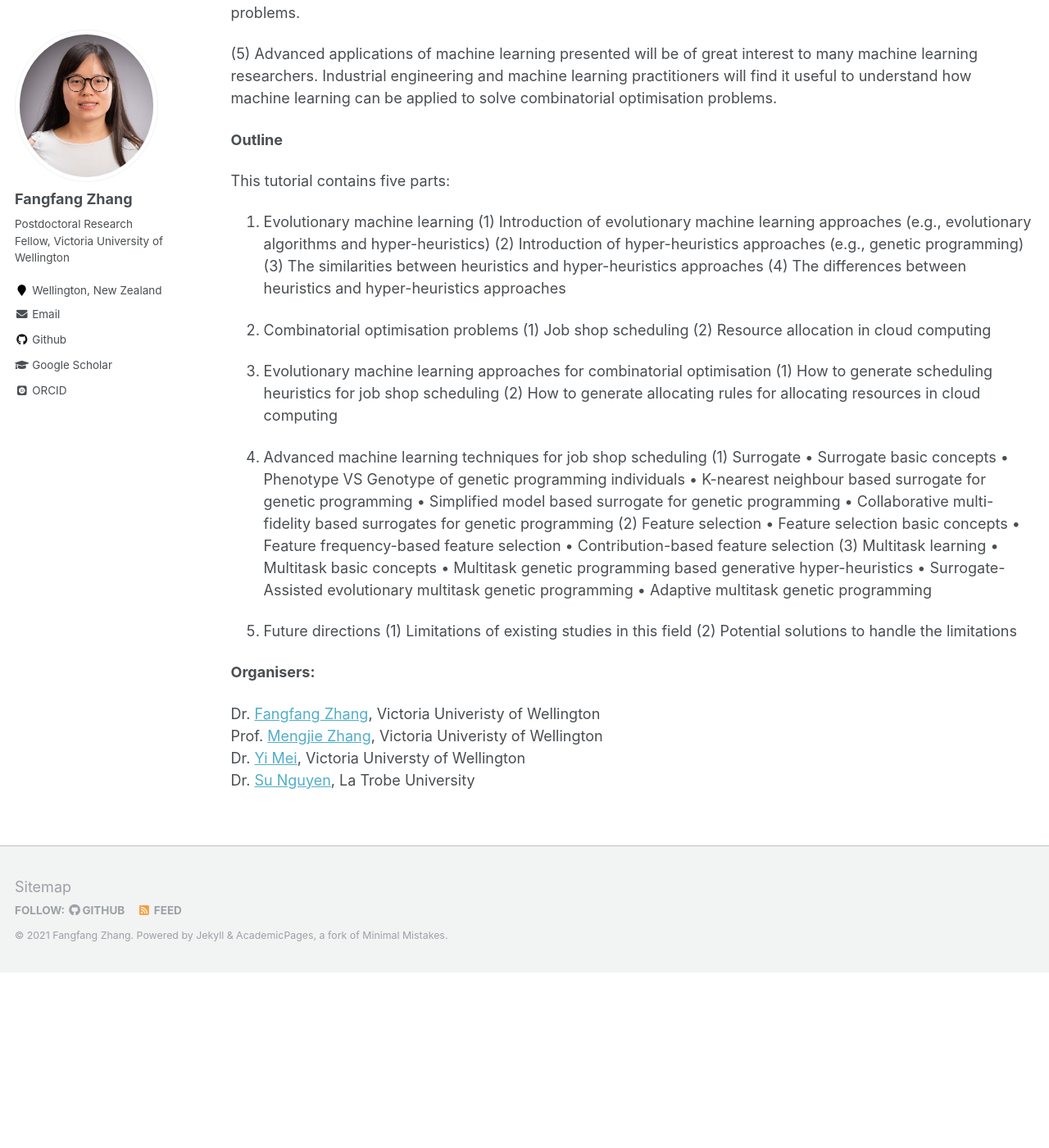
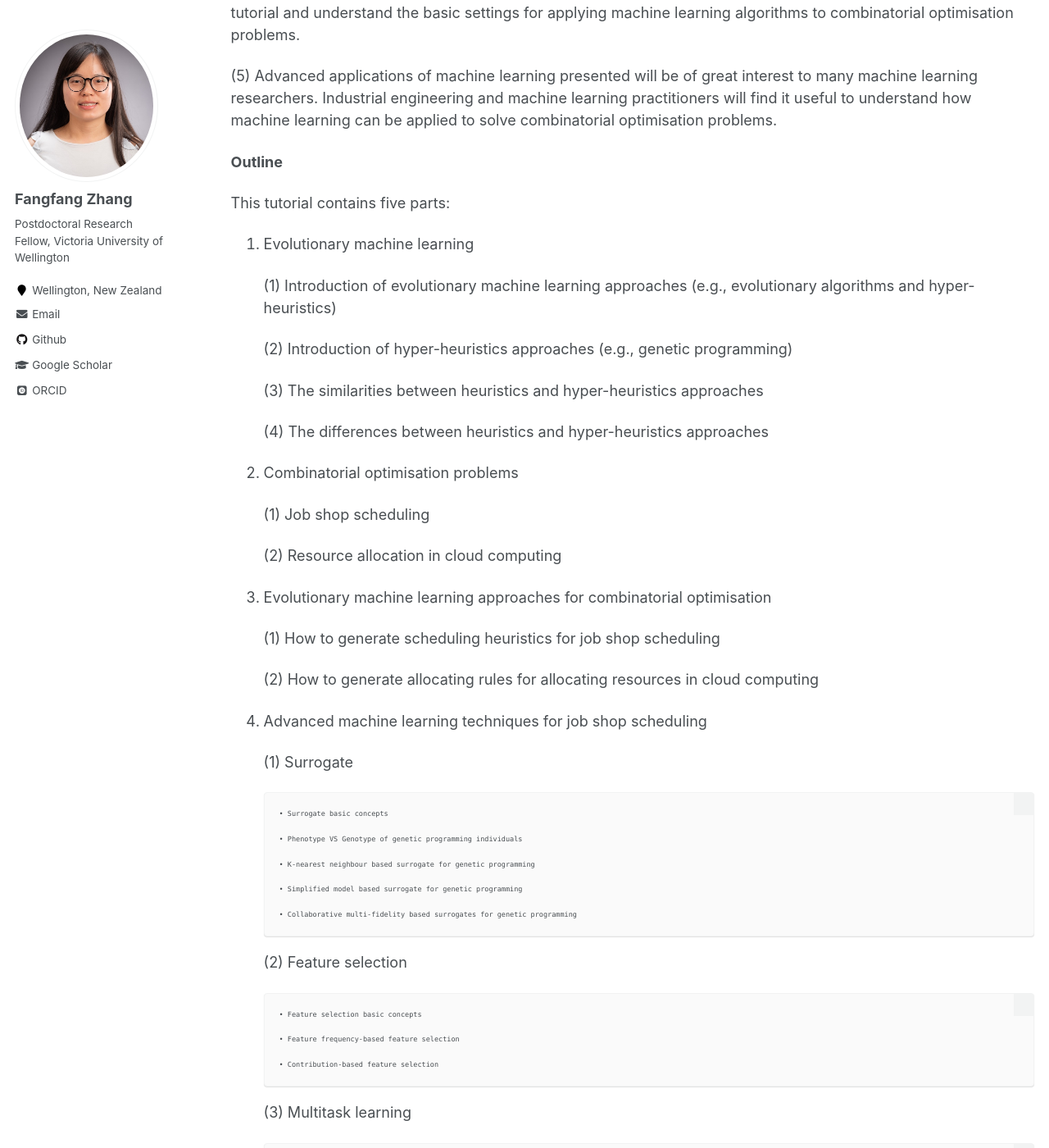
Before and after one commit to fangfang-zhang/fangfang-zhang.github.io, a Jekyll site: the page built from _pages/CEC2022tutorial.md, in a window 1280 px wide and 1400 px high, scrolled down 1793 px. Shown: the whole window at 82% size. Built offline with Jekyll 4.4.1, drawn with Linux system fonts in a browser that asks for light colours; some web fonts are replaced; before the commit the page ends 2979 px from its top, so only the background shows below that; some of the changed text lies outside the part shown.

Commit message:
tutorial-update

```diff
--- a/_pages/CEC2022tutorial.md
+++ b/_pages/CEC2022tutorial.md
@@ -42,41 +42,66 @@ optimisation problems.
 This tutorial contains five parts:
 
 1. Evolutionary machine learning
+
    (1) Introduction of evolutionary machine learning approaches (e.g., evolutionary algorithms and hyper-heuristics)
+
    (2) Introduction of hyper-heuristics approaches (e.g., genetic programming)
+
    (3) The similarities between heuristics and hyper-heuristics approaches
+
    (4) The differences between heuristics and hyper-heuristics approaches
 
 2. Combinatorial optimisation problems
+
    (1) Job shop scheduling
+
    (2) Resource allocation in cloud computing
 
 3. Evolutionary machine learning approaches for combinatorial optimisation
+
    (1) How to generate scheduling heuristics for job shop scheduling
+
    (2) How to generate allocating rules for allocating resources in cloud computing
 
 4. Advanced machine learning techniques for job shop scheduling
+
    (1) Surrogate
+
        • Surrogate basic concepts
+
        • Phenotype VS Genotype of genetic programming individuals
+
        • K-nearest neighbour based surrogate for genetic programming
+
        • Simplified model based surrogate for genetic programming
+
        • Collaborative multi-fidelity based surrogates for genetic programming
+
    (2) Feature selection
+
        • Feature selection basic concepts
+
        • Feature frequency-based feature selection
+
        • Contribution-based feature selection
+
    (3) Multitask learning
+
        • Multitask basic concepts
+
        • Multitask genetic programming based generative hyper-heuristics
+
        • Surrogate-Assisted evolutionary multitask genetic programming
+
        • Adaptive multitask genetic programming
 
 5. Future directions
+
    (1) Limitations of existing studies in this field
+
    (2) Potential solutions to handle the limitations
 
-**Organisers:**
+**Organisers**
 
 Dr. [Fangfang Zhang](https://fangfang-zhang.github.io/), Victoria Univeristy of Wellington\\
 Prof. [Mengjie Zhang](https://scholar.google.co.nz/citations?user=hLvGrrkAAAAJ&hl=en), Victoria Univeristy of Wellington\\
```
Also changed, not shown: other parts of _pages/CEC2022tutorial.md (+1 -1 lines).
